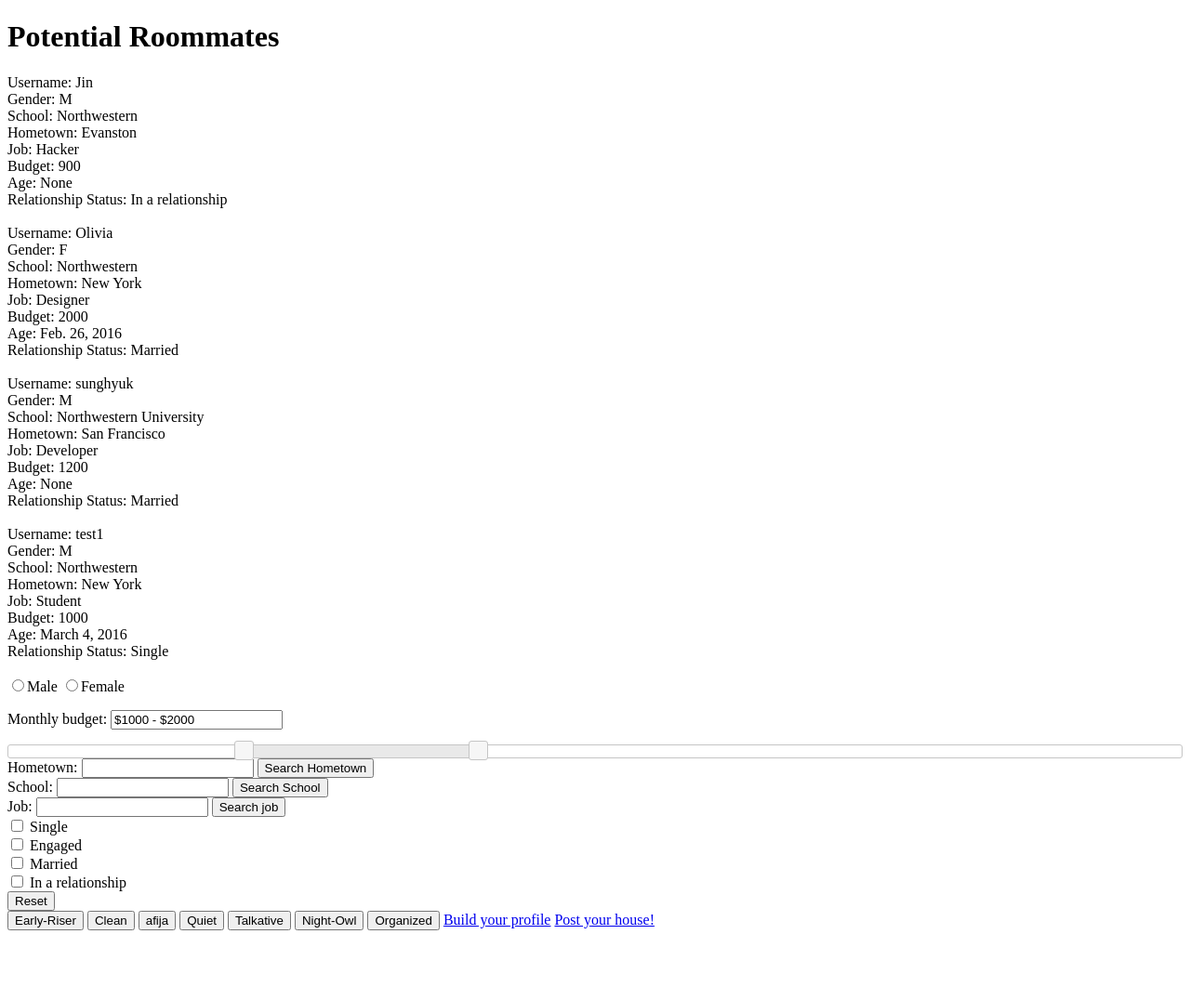
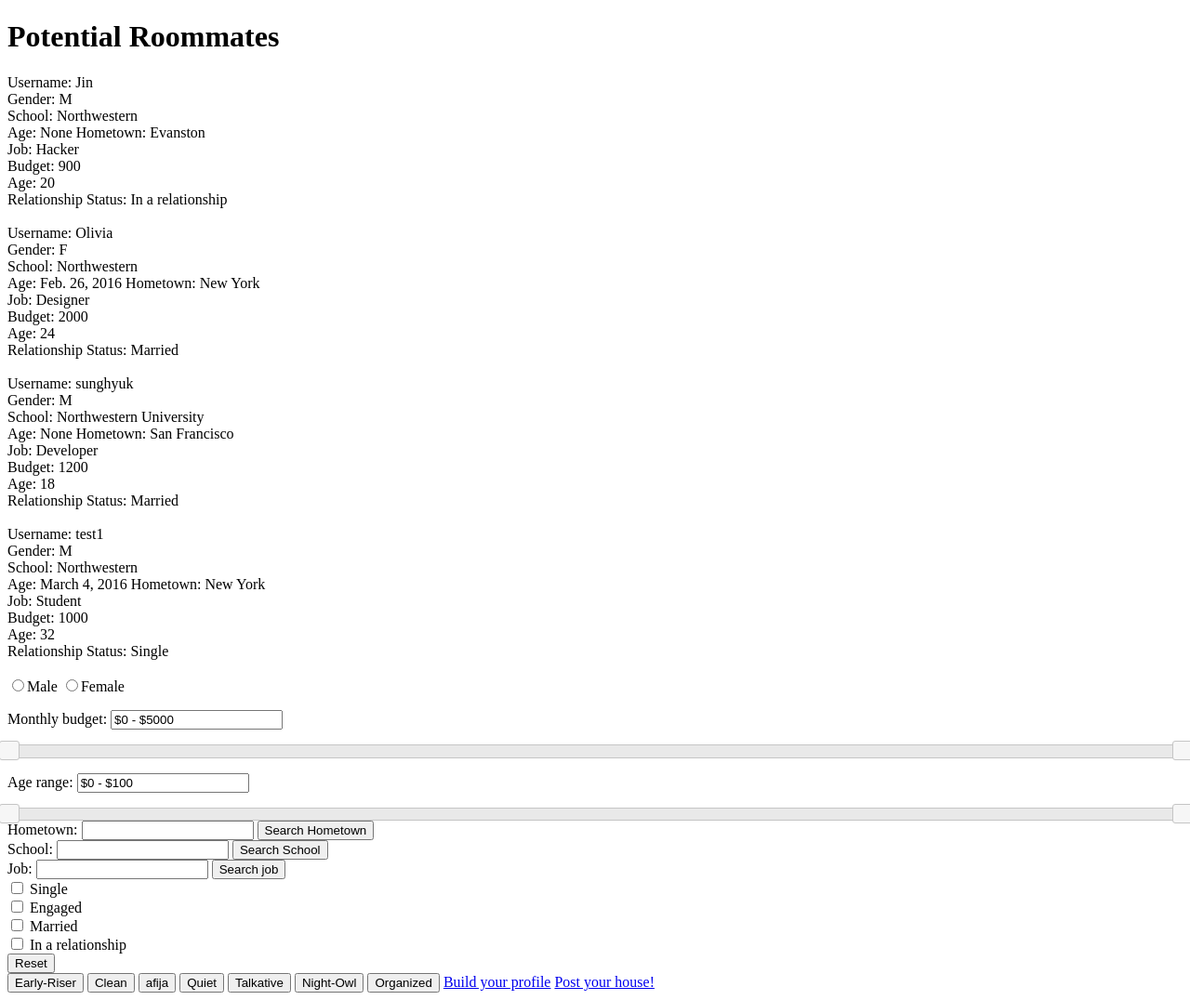
Before and after one commit to nuvention-web/new-city, a Django app: page /posts/list_roommate/ in a window 1280 px wide. Shown: the whole page at 93% size. Before the commit the page ends 1001 px from the top, so only its background shows below. Run offline with Django 3.2, Linux system fonts and the light colour scheme; data comes from the database, SQL or seed files in the repository; both versions use the stored data as it was after the commit; some libraries are stand-ins or nearby versions.

Commit message:
age filter functional

```diff
--- a/posts/admin.py
+++ b/posts/admin.py
@@ -61,7 +61,7 @@ class HouseModelAdmin(admin.ModelAdmin):
         model = House
 
 class UserProfileModelAdmin(admin.ModelAdmin):
-    list_display = ["user", "school", "hometown", "city_to", "job", "relationship_status","created_timestamp", "last_updated", "last_active", "get_tags"]
+    list_display = ["user", "school", "hometown", "city_to", "job", "relationship_status","age", "created_timestamp", "last_updated", "last_active", "get_tags"]
     list_filter = ["user", "school", "hometown", "job"]
 
     search_fields = ["user", "address"]
--- a/posts/models.py
+++ b/posts/models.py
@@ -45,6 +45,7 @@ class UserProfile(models.Model):
     hometown = models.ForeignKey(City, null=True, blank=True, related_name = "hometown")
     budget = models.PositiveIntegerField(default=0) #Max amount user can afford
     job = models.CharField(max_length=50)
+    age = models.PositiveIntegerField(default=0)
     birthday = models.DateField(error_messages={'invalid': "Please enter a correct date format"}, null=True, blank=True)
     picture = models.BinaryField(null=True)
     friends = models.ManyToManyField('self', through='Friendship',
--- a/posts/views.py
+++ b/posts/views.py
@@ -120,6 +120,8 @@ def post_list_roommate(request, initial_city=None):
         budget_low = request.GET.get("budget_low")
         budget_high = request.GET.get("budget_high")
         relationship_status = request.GET.getlist("relationship_status[]")
+        age_low = request.GET.get("age_low")
+        age_high = request.GET.get("age_high")
 
         if gender:
             roommate_list = roommate_list.filter(gender = gender)
@@ -135,7 +137,8 @@ def post_list_roommate(request, initial_city=None):
         if relationship_status:
             for status in relationship_status:
                 roommate_list = roommate_list.filter(relationship_status = status)
-
+        if age_low and age_high:
+            roommate_list = roommate_list.filter(age__range = (age_low, age_high))
 
     context = {
         "initial_city": initial_city,
--- a/templates/post_list_roommate.html
+++ b/templates/post_list_roommate.html
@@ -26,10 +26,11 @@
           Username: {{ roommate.user.username }}</br>
           Gender: {{ roommate.gender }}</br>
           School: {{ roommate.school }}</br>
+          Age: {{ roommate.birthday }}
           Hometown: {{ roommate.hometown }}</br>
           Job: {{ roommate.job }}</br>
           Budget: {{ roommate.budget }}</br>
-          Age: {{ roommate.birthday }}</br>
+          Age: {{ roommate.age }}</br>
           Relationship Status: {{ roommate.get_relationship_status_display }}</br>
           <!-- {{ roommate.picture }}</br>
           {{ roommate.friends }}</br> -->
@@ -48,7 +49,13 @@
       <label for="amount">Monthly budget:</label>
       <input type="text" id="amount-budget" readonly>
     </p>
-    <div id="slider-range"></div>
+    <div id="budget-range"></div>
+
+    <p>
+      <label for="amount">Age range:</label>
+      <input type="text" id="text-age" readonly>
+    </p>
+    <div id="age-range"></div>
 
      <form method='GET' action="" id="filter-hometown-form">{% csrf_token %}
         Hometown: <input type="text" id="text-hometown">
@@ -72,8 +79,6 @@
     <input type="checkbox" class="filter-relationship" value="I"> In a relationship<br>
     </div>
 
-
-
     <form method='GET' action="" id="reset-form">{% csrf_token %}
         <input id = "reset" type="submit" value="Reset">
     </form>
@@ -94,24 +99,41 @@
     <script>
 
     $(function() {
-    $("#slider-range").slider({
+    $("#budget-range").slider({
       range: true,
       min: 0,
       max: 5000,
       step: 100,
-      values: [ 1000, 2000 ],
+      values: [ 0, 5000 ],
       slide: function( event, ui )  {
         $("#amount-budget").val("$" + ui.values[0] + " - $" + ui.values[1]);
       },
       stop: function(event, ui) {
-        console.log("slider stop");
-        console.log($("#slider-range"))
-        var values = $( "#slider-range" ).slider( "option", "values" )
+        var values = $( "#budget-range" ).slider( "option", "values" )
         filter_roommate()
       }
     });
-    $("#amount-budget").val("$" + $("#slider-range").slider("values", 0) + " - $" + $("#slider-range").slider("values", 1));
+    $("#amount-budget").val("$" + $("#budget-range").slider("values", 0) + " - $" + $("#budget-range").slider("values", 1));
   });
+
+    $(function() {
+    $("#age-range").slider({
+      range: true,
+      min: 0,
+      max: 100,
+      step: 1,
+      values: [ 0, 100 ],
+      slide: function( event, ui )  {
+        $("#text-age").val("$" + ui.values[0] + " - $" + ui.values[1]);
+      },
+      stop: function(event, ui) {
+        var values = $( "#age-range" ).slider( "option", "values" )
+        filter_roommate()
+      }
+    });
+    $("#text-age").val("$" + $("#age-range").slider("values", 0) + " - $" + $("#age-range").slider("values", 1));
+  });
+
     // $('.gender-class').on('submit', function(event){
     $(".gender-class").click(function(event){
         console.log("form submitted!")  // sanity check
@@ -149,6 +171,7 @@
     function filter_roommate() {
     console.log("filter_roommate is working!") // sanity check
     var budget = $( "#slider-range" ).slider( "option", "values" )
+    var age = $(" #age-range").slider("option", "values")
     var selected = [];
         $('#div-relationship input:checked').each(function() {
             selected.push($(this).val());
@@ -164,6 +187,8 @@
                job: $("#text-job").val(),
                budget_low: budget[0],
                budget_high: budget[1],
+               age_low: age[0],
+               age_high: age[1],
                relationship_status: selected,
                 }, // data sent with the post request
 
```
Also changed, not shown: db.sqlite3, posts/migrations/0008_userprofile_age.py (added).
